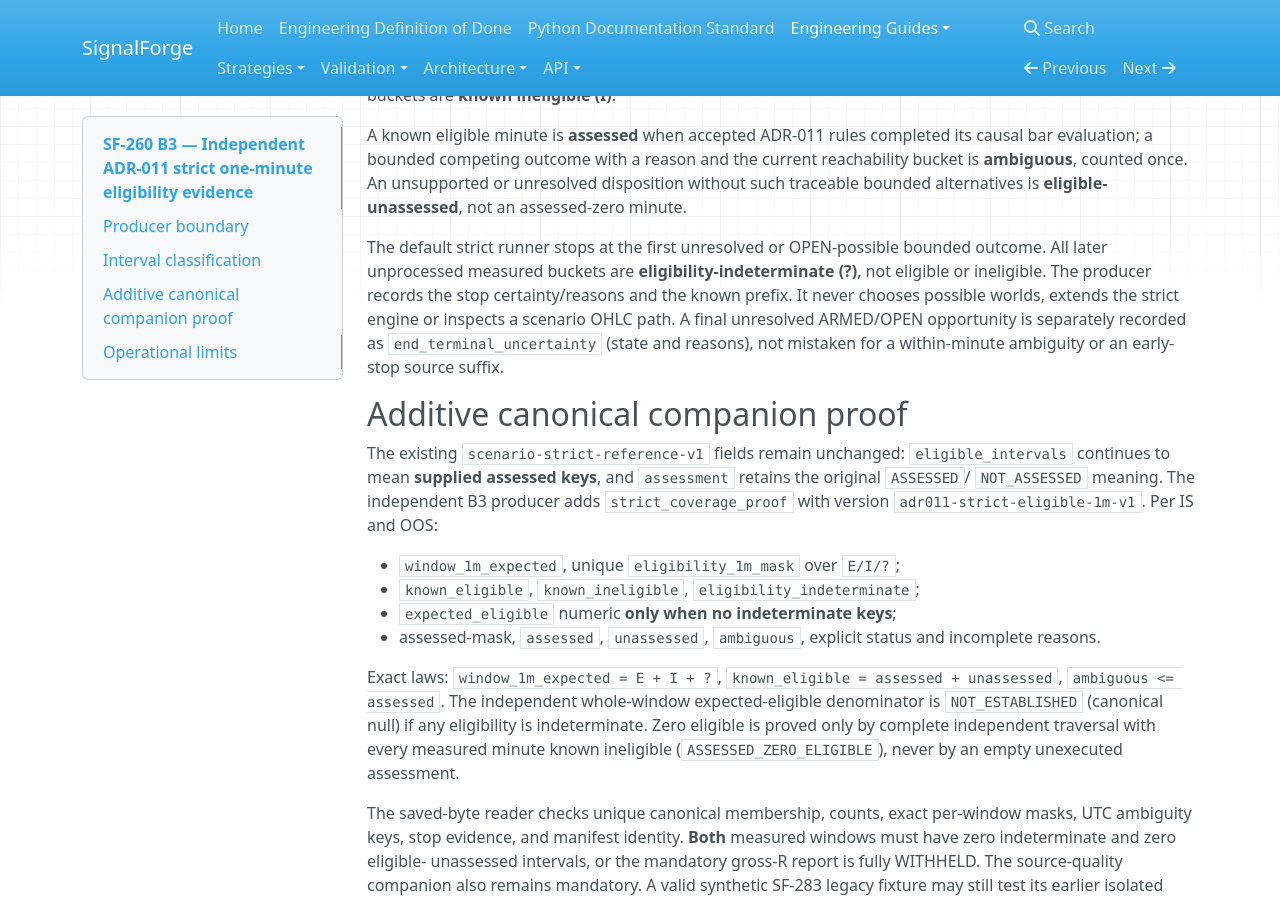
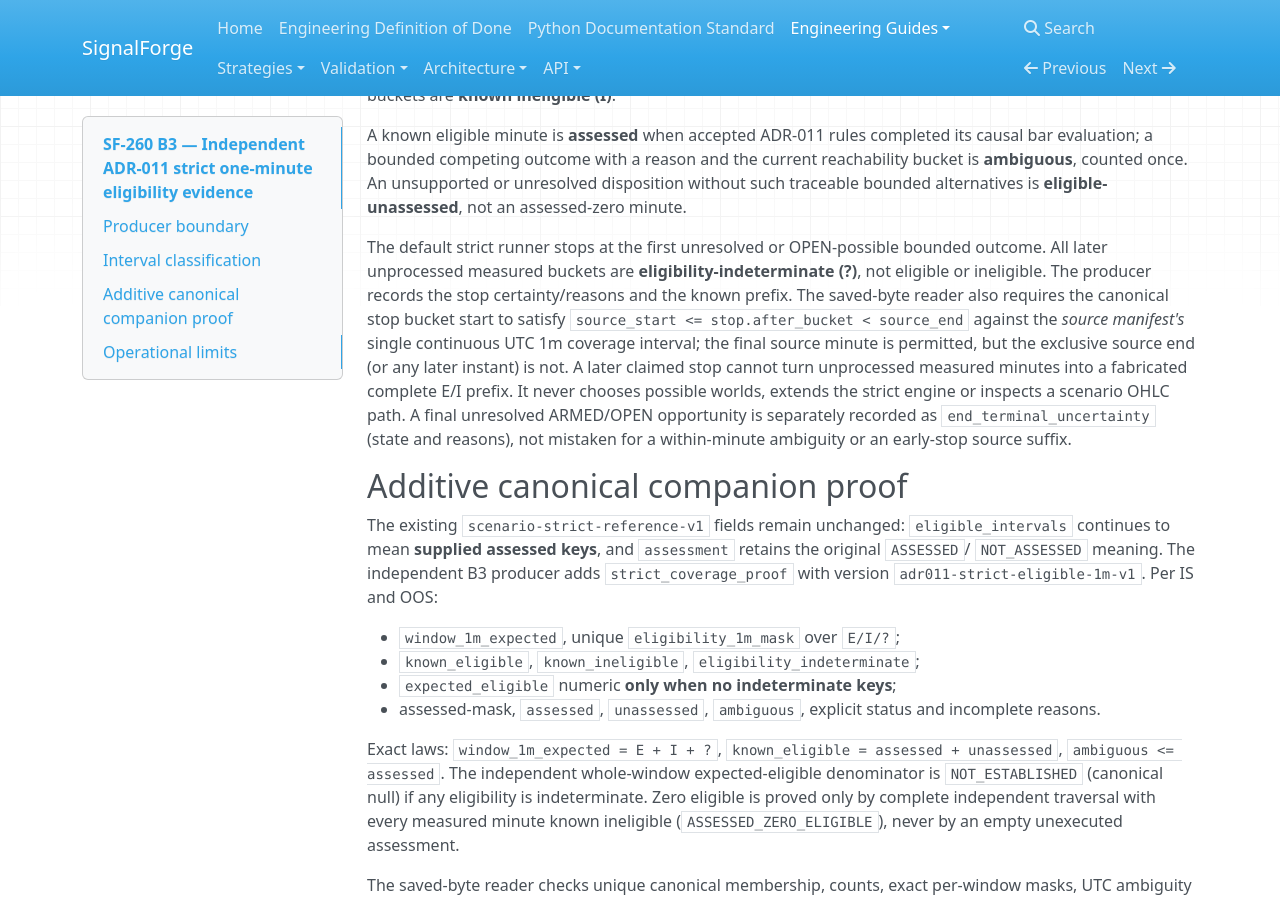
Before and after one commit to harishkamathuk/signalforge, an MkDocs documentation site: the page built from docs/engineering/sf260-b3-strict-reference-coverage.md, in a window 1280 px wide and 900 px high, scrolled down 643 px. Built offline with MkDocs 1.6.1, drawn with Linux system fonts in a browser that asks for light colours; nearby versions of some CDN libraries.

Commit message:
docs(sf260): specify B3-R01 exclusive source-end stop boundary

```diff
--- a/docs/engineering/sf260-b3-strict-reference-coverage.md
+++ b/docs/engineering/sf260-b3-strict-reference-coverage.md
@@ -38,8 +38,14 @@ or unresolved disposition without such traceable bounded alternatives is
 The default strict runner stops at the first unresolved or OPEN-possible
 bounded outcome. All later unprocessed measured buckets are
 **eligibility-indeterminate (?)**, not eligible or ineligible. The producer
-records the stop certainty/reasons and the known prefix. It never chooses
-possible worlds, extends the strict engine or inspects a scenario OHLC path.
+records the stop certainty/reasons and the known prefix. The saved-byte
+reader also requires the canonical stop bucket start to satisfy
+`source_start <= stop.after_bucket < source_end` against the *source manifest's*
+single continuous UTC 1m coverage interval; the final source minute is
+permitted, but the exclusive source end (or any later instant) is not.
+A later claimed stop cannot turn unprocessed measured minutes into a
+fabricated complete E/I prefix. It never chooses possible worlds, extends
+the strict engine or inspects a scenario OHLC path.
 A final unresolved ARMED/OPEN opportunity is separately recorded as
 `end_terminal_uncertainty` (state and reasons), not mistaken for a
 within-minute ambiguity or an early-stop source suffix.
```
